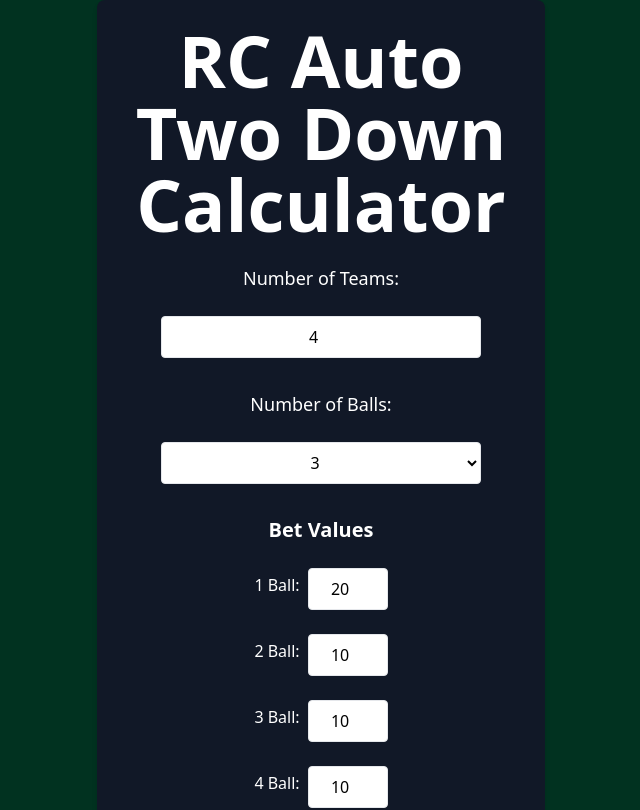
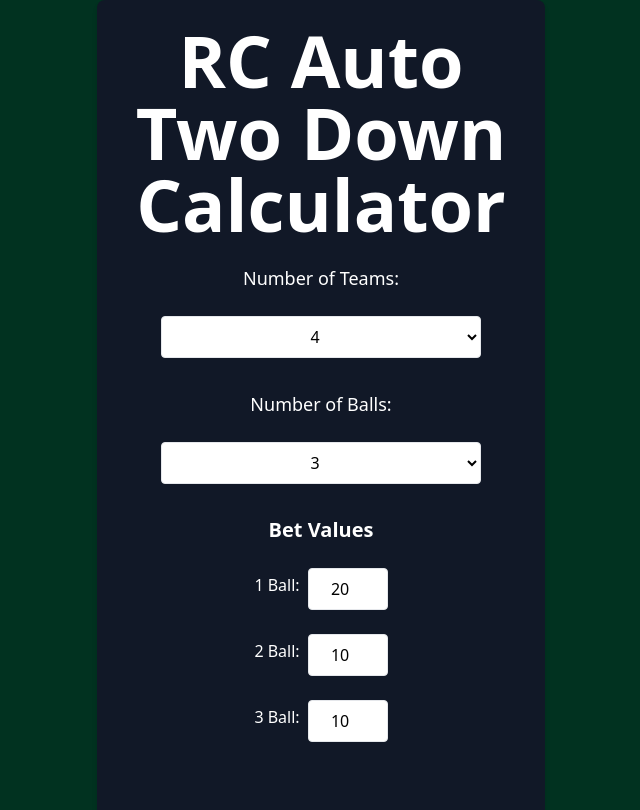
Before and after one commit to 0xMoJo7/rc-two-downs, a Next.js app: page / in a window 1280 px wide. Shown: the top 810 px of the page, without its empty margins (319-959 px from the left). Built offline with nearby package versions, Linux system fonts and the light colour scheme.

Commit message:
fix: tidy up selection params

```diff
--- a/src/app/page.tsx
+++ b/src/app/page.tsx
@@ -1,28 +1,42 @@
 'use client';
 
 import Link from 'next/link';
-import { useState } from 'react';
+import { useState, useEffect } from 'react';
 
 const Home: React.FC = () => {
   const [teams, setTeams] = useState<number>(4);
   const [balls, setBalls] = useState<number>(3);
   const [betValues, setBetValues] = useState<{ [key: number]: number }>({ 1: 20, 2: 10, 3: 10, 4: 10 });
 
+  useEffect(() => {
+    const newBetValues: { [key: number]: number } = { 1: 20 };
+    for (let i = 2; i <= balls; i++) {
+      newBetValues[i] = 10;
+    }
+    setBetValues(newBetValues);
+  }, [balls]);
+
   return (
     <div className="container">
       <h1 className="title">RC Auto Two Down Calculator</h1>
       <div className="mb-8 text-center w-full">
         <label className="label block mb-4">Number of Teams:</label>
-        <input type="number" value={teams} onChange={(e) => setTeams(parseInt(e.target.value))} min={2} max={6} className="input border p-2 rounded mx-auto" />
+        <select value={teams} onChange={(e) => setTeams(parseInt(e.target.value))} className="select border p-2 rounded mx-auto">
+          {[...Array(6)].map((_, i) => (
+            <option key={i + 2} value={i + 2}>
+              {i + 2}
+            </option>
+          ))}
+        </select>
       </div>
       <div className="mb-8 text-center w-full">
         <label className="label block mb-4">Number of Balls:</label>
         <select value={balls} onChange={(e) => setBalls(parseInt(e.target.value))} className="select border p-2 rounded mx-auto">
-          <option value={2}>2</option>
-          <option value={3}>3</option>
-          <option value={4}>4</option>
-          <option value={5}>4</option>
-          <option value={6}>4</option>
+          {[...Array(4)].map((_, i) => (
+            <option key={i + 2} value={i + 2}>
+              {i + 2}
+            </option>
+          ))}
         </select>
       </div>
       <div className="mb-8 text-center w-full">
```
